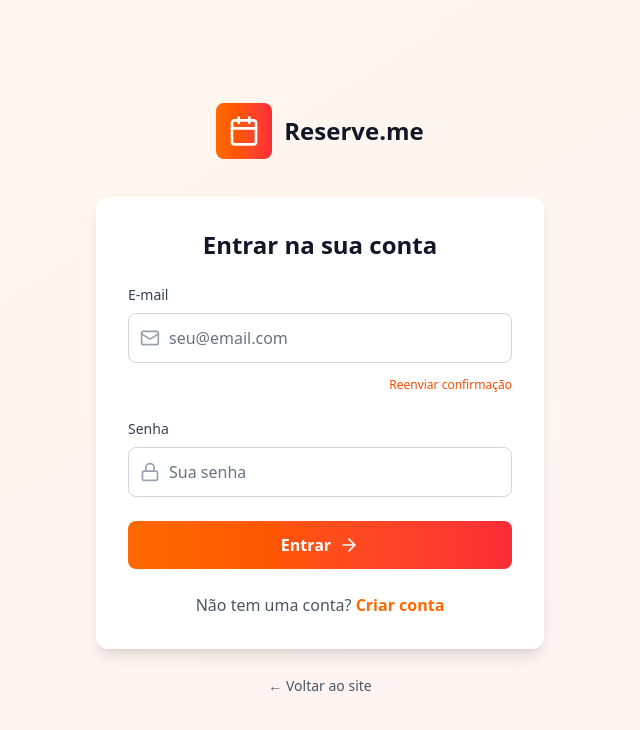
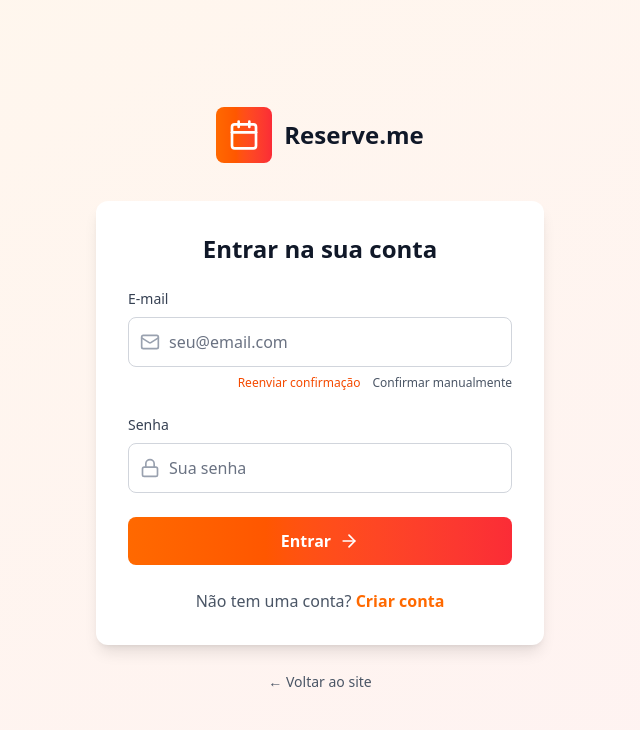
Before and after one commit to AndersonJr-Dev/reserve-me-saas, a Next.js app: page /login in a window 1280 px wide. Shown: the top 730 px of the page, without its empty margins (320-960 px from the left). Built offline with nearby package versions, Linux system fonts and the light colour scheme; no server answers.

Commit message:
feat(auth): add manual email confirmation endpoint and UI
Add new API endpoint for manual email confirmation and corresponding UI button in login form. This allows users to confirm their email without clicking the confirmation link, improving user experience when emails are not received.

```diff
--- /dev/null
+++ b/app/api/auth/confirm/route.ts
@@ -0,0 +1,30 @@
+import { NextResponse } from 'next/server'
+import { cookies } from 'next/headers'
+import { createClient } from '@supabase/supabase-js'
+
+const supabaseUrl = process.env.NEXT_PUBLIC_SUPABASE_URL
+const supabaseAnonKey = process.env.NEXT_PUBLIC_SUPABASE_ANON_KEY
+const supabaseServiceKey = process.env.SUPABASE_SERVICE_ROLE_KEY
+
+export async function POST() {
+  try {
+    if (!supabaseUrl || !supabaseAnonKey || !supabaseServiceKey) {
+      return NextResponse.json({ error: 'Configuração do servidor incompleta' }, { status: 500 })
+    }
+    const cookieStore = await cookies()
+    const token = cookieStore.get('sb-access-token')?.value
+    if (!token) return NextResponse.json({ error: 'Não autenticado' }, { status: 401 })
+
+    const userClient = createClient(supabaseUrl, supabaseAnonKey, { global: { headers: { Authorization: `Bearer ${token}` } } })
+    const { data: { user }, error: authError } = await userClient.auth.getUser()
+    if (authError || !user) return NextResponse.json({ error: 'Não autenticado' }, { status: 401 })
+
+    const admin = createClient(supabaseUrl, supabaseServiceKey)
+    const { error: updErr } = await admin.auth.admin.updateUserById(user.id, { email_confirm: true })
+    if (updErr) return NextResponse.json({ error: updErr.message }, { status: 500 })
+
+    return NextResponse.json({ success: true })
+  } catch (e) {
+    return NextResponse.json({ error: 'Erro interno do servidor' }, { status: 500 })
+  }
+}
--- a/app/login/page.tsx
+++ b/app/login/page.tsx
@@ -11,6 +11,7 @@ export default function LoginPage() {
   });
   const [loading, setLoading] = useState(false);
   const [resending, setResending] = useState(false);
+  const [confirming, setConfirming] = useState(false);
   const [error, setError] = useState('');
   const [info, setInfo] = useState('');
   const verifyBanner = typeof window !== 'undefined' && new URLSearchParams(window.location.search).get('verify') === 'true';
@@ -58,6 +59,22 @@ export default function LoginPage() {
       setError(e instanceof Error ? e.message : 'Erro ao reenviar confirmação');
     } finally {
       setResending(false);
+    }
+  };
+
+  const confirmManually = async () => {
+    setConfirming(true);
+    setError('');
+    setInfo('');
+    try {
+      const r = await fetch('/api/auth/confirm', { method: 'POST', credentials: 'include' });
+      const j = await r.json().catch(() => ({}));
+      if (!r.ok) throw new Error(j?.error || 'Falha ao confirmar');
+      setInfo('E-mail marcado como confirmado. Faça login normalmente.');
+    } catch (e) {
+      setError(e instanceof Error ? e.message : 'Erro ao confirmar');
+    } finally {
+      setConfirming(false);
     }
   };
 
@@ -114,10 +131,14 @@ export default function LoginPage() {
                   placeholder="seu@email.com"
                 />
               </div>
-              <div className="mt-2 text-right">
+              <div className="mt-2 flex items-center justify-end gap-3">
                 <button type="button" onClick={resendConfirmation} disabled={resending || !formData.email}
                   className="text-xs text-orange-600 hover:text-orange-700">
                   {resending ? 'Reenviando…' : 'Reenviar confirmação'}
+                </button>
+                <button type="button" onClick={confirmManually} disabled={confirming}
+                  className="text-xs text-gray-600 hover:text-gray-800">
+                  {confirming ? 'Confirmando…' : 'Confirmar manualmente'}
                 </button>
               </div>
             </div>
```
